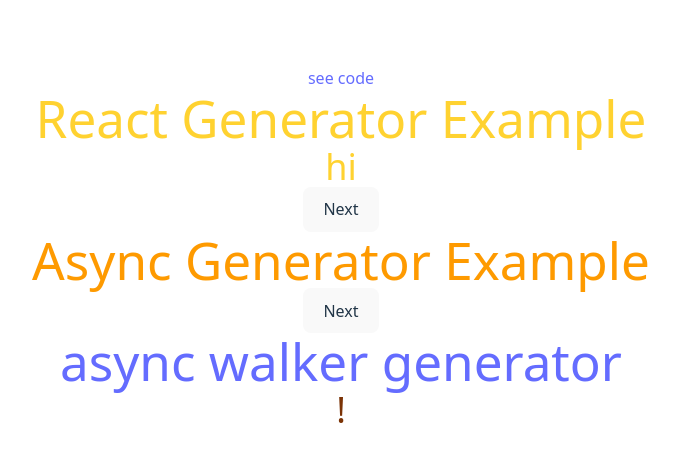
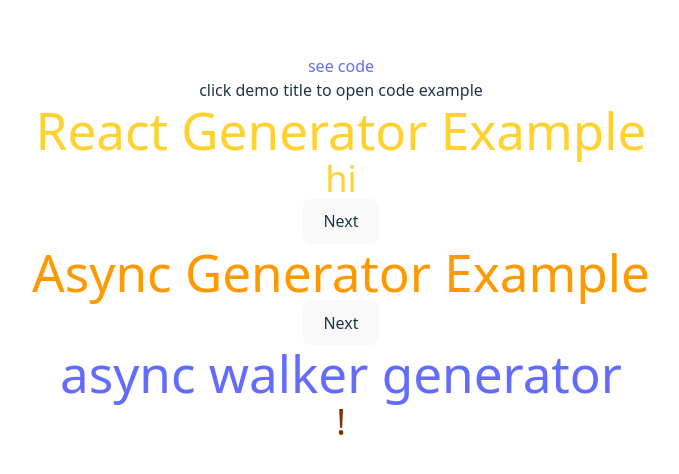
Before and after one commit to bloodnighttw/react-generator-demo, a React (Vite) app: page / in a window 1280 px wide. Shown: the part 152-626 px from the top of the page, without its empty margins (299-978 px from the left). Built offline with nearby package versions, Linux system fonts and the light colour scheme.

Commit message:
fix: add target and rel attributes to external links in App component

```diff
--- a/src/App.tsx
+++ b/src/App.tsx
@@ -6,19 +6,20 @@ import AsyncGeneratorWalker from "./utils/AsyncGenerator";
 function App() {
   return (
     <div className="App">
-      <a href="https://github.com/bloodnighttw/react-generator-demo">
-        see code{" "}
+      <a href="https://github.com/bloodnighttw/react-generator-demo" target="_blank" rel="noopener noreferrer">
+      see code{" "}
       </a>
-      <a href="https://github.com/bloodnighttw/react-generator-demo/blob/main/src/Generator.tsx">
-        <h1 className="text-4xl text-amber-300">React Generator Example</h1>
+      <h2>click demo title to open code example</h2>
+      <a href="https://github.com/bloodnighttw/react-generator-demo/blob/main/src/Generator.tsx" target="_blank">
+      <h1 className="text-4xl text-amber-300">React Generator Example</h1>
       </a>{" "}
       <Generator />
-      <a href="https://github.com/bloodnighttw/react-generator-demo/blob/main/src/AsyncGenerator.tsx">
-        <h1 className="text-4xl text-amber-500">Async Generator Example</h1>
+      <a href="https://github.com/bloodnighttw/react-generator-demo/blob/main/src/AsyncGenerator.tsx" target="_blank">
+      <h1 className="text-4xl text-amber-500">Async Generator Example</h1>
       </a>
       <AsyncGeneratorTest />
-      <a href="https://github.com/bloodnighttw/react-generator-demo/blob/main/src/GeneratorWalker.tsx">
-        <h1>async walker generator</h1>
+      <a href="https://github.com/bloodnighttw/react-generator-demo/blob/main/src/GeneratorWalker.tsx" target="_blank">
+      <h1>async walker generator</h1>
       </a>
       <AsyncGeneratorWalker generator={AsyncGenerator} />
     </div>
```
